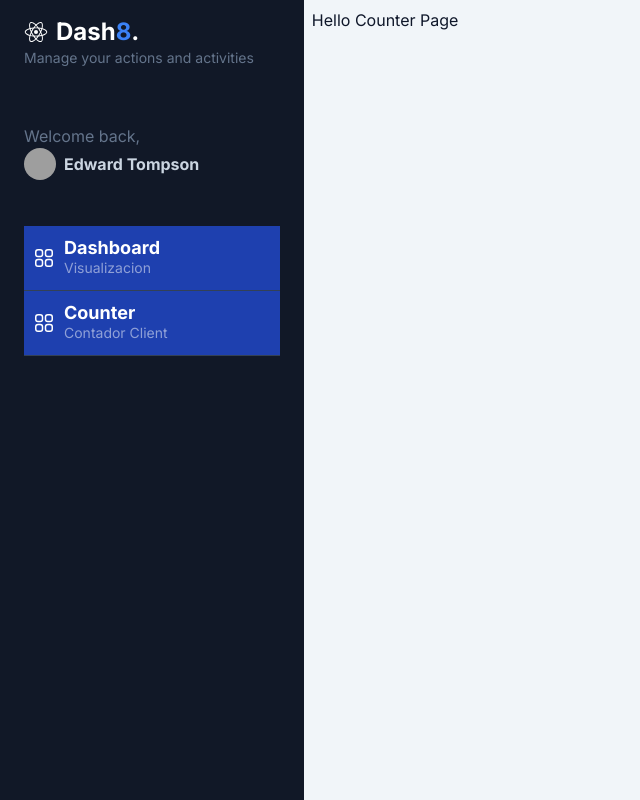
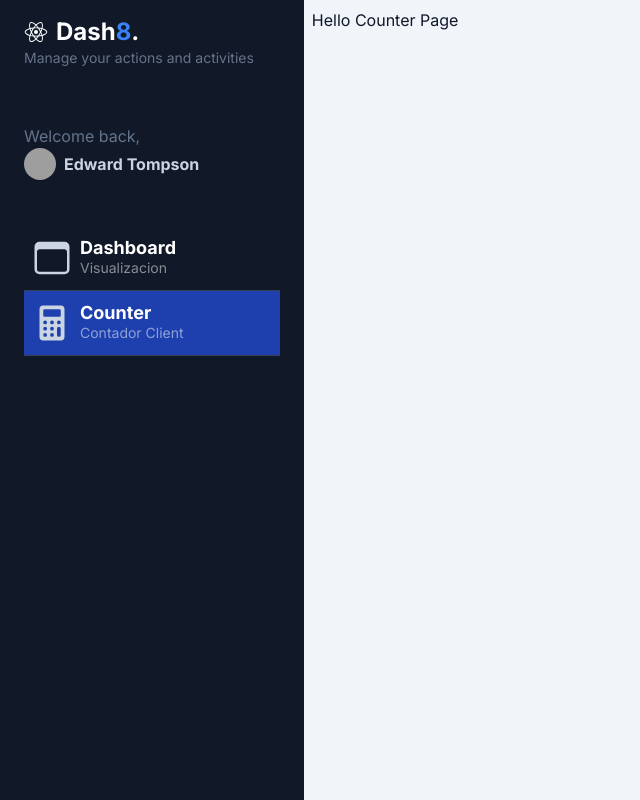
Before and after one commit to ACaminos/nextDashboard, a Next.js app: page /dashboard/counter in a window 1280 px wide. Shown: the whole page, without its empty margins (0-640 px from the left). Built offline with nearby package versions, Linux system fonts and the light colour scheme; grey boxes are pictures that could not be loaded.

Commit message:
homework course finish

```diff
--- a/src/app/components/SidebarMenuItem.tsx
+++ b/src/app/components/SidebarMenuItem.tsx
@@ -1,3 +1,8 @@
+'use client'
+
+import Link from "next/link";
+import { usePathname } from "next/navigation";
+
 interface Props {
     path: string;
     icon: JSX.Element;
@@ -6,17 +11,17 @@
 }
 
 export const SidebarMenuItem = ( { path, icon, title, subTitle } : Props ) => {
+
+    const currentPath = usePathname();
   return (
-    <a href={ path } className="w-full px-2 inline-flex space-x-2 items-center border-b border-slate-700 py-3 bg-blue-800 hover:bg-white/5 transition ease-linear duration-150">
+    <Link href={ path } className={`w-full px-2 inline-flex space-x-2 items-center border-b border-slate-700 py-3  hover:bg-white/5 transition ease-linear duration-150 ${ currentPath === path ? 'bg-blue-800' : '' } ` }>
         <div>
-            <svg xmlns="http://www.w3.org/2000/svg" fill="none" viewBox="0 0 24 24" strokeWidth="1.5" stroke="currentColor" className="w-6 h-6 text-white">
-                <path strokeLinecap="round" strokeLinejoin="round" d="M3.75 6A2.25 2.25 0 016 3.75h2.25A2.25 2.25 0 0110.5 6v2.25a2.25 2.25 0 01-2.25 2.25H6a2.25 2.25 0 01-2.25-2.25V6zM3.75 15.75A2.25 2.25 0 016 13.5h2.25a2.25 2.25 0 012.25 2.25V18a2.25 2.25 0 01-2.25 2.25H6A2.25 2.25 0 013.75 18v-2.25zM13.5 6a2.25 2.25 0 012.25-2.25H18A2.25 2.25 0 0120.25 6v2.25A2.25 2.25 0 0118 10.5h-2.25a2.25 2.25 0 01-2.25-2.25V6zM13.5 15.75a2.25 2.25 0 012.25-2.25H18a2.25 2.25 0 012.25 2.25V18A2.25 2.25 0 0118 20.25h-2.25A2.25 2.25 0 0113.5 18v-2.25z" />
-            </svg>
+            { icon }
         </div>
         <div className="flex flex-col">
             <span className="text-lg font-bold leading-5 text-white">{ title }</span>
             <span className="text-sm text-white/50 hidden md:block">{ subTitle }</span>
         </div>
-    </a>
+    </Link>
   )
 }
```
